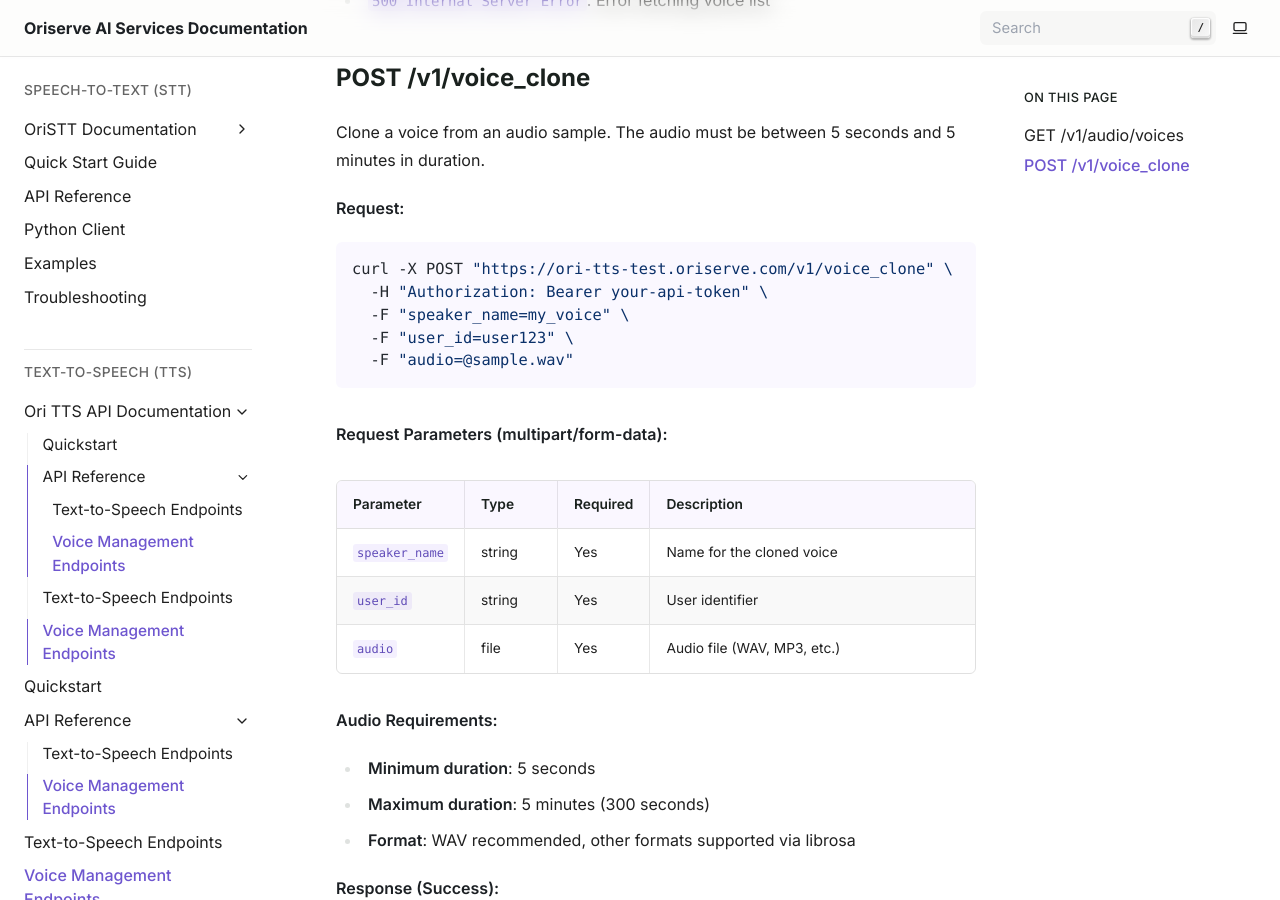
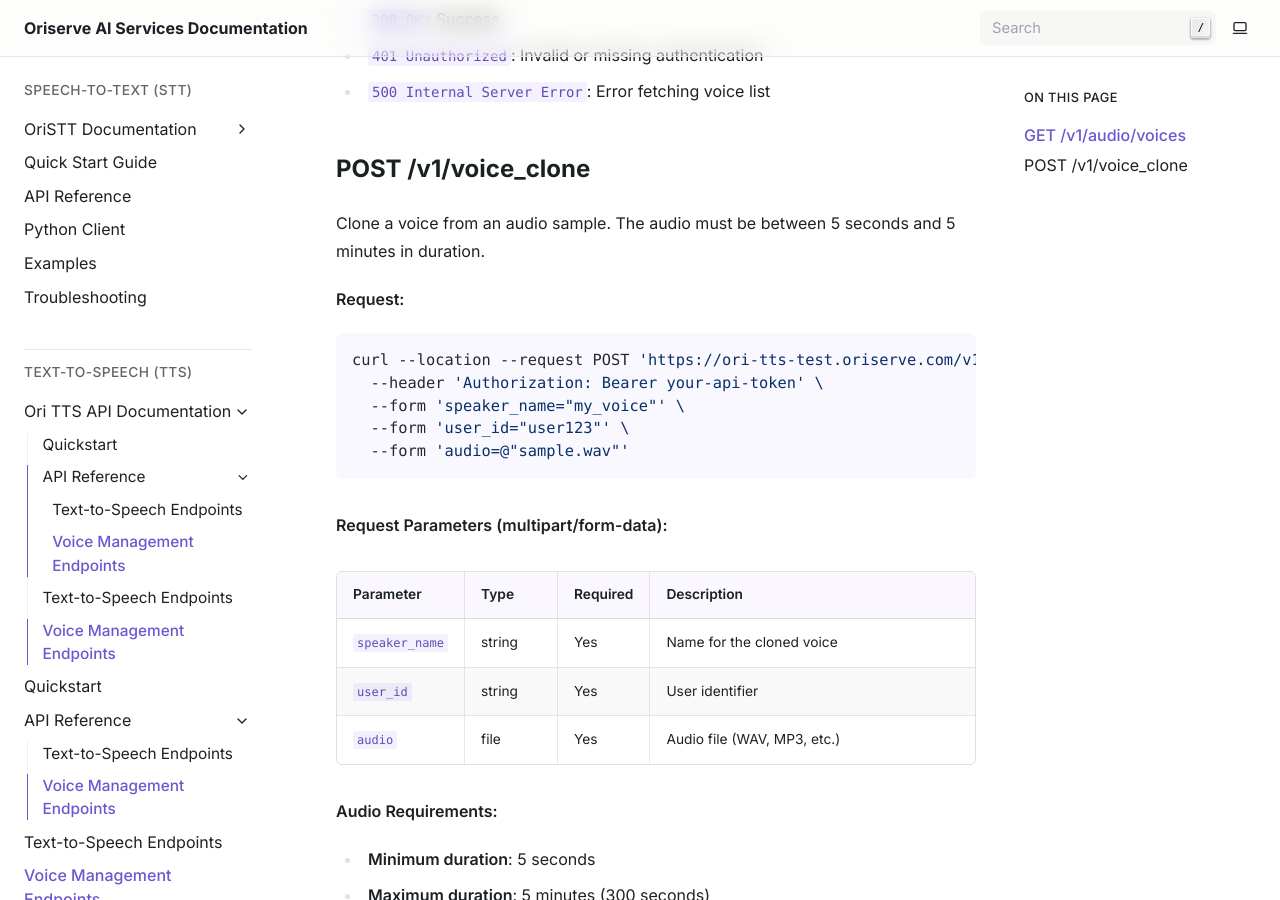
Before and after one commit to OriserveAI/ori-ai-docs, a Sphinx documentation site: the page built from source/tts/api/voice.rst, in a window 1280 px wide and 900 px high, scrolled down 1469 px. Built offline with Sphinx 7.4.7, drawn with Linux system fonts in a browser that asks for light colours; some of the changed text lies outside the part shown.

Commit message:
Updated voices endpoint curl request

```diff
--- a/source/tts/api/voice.rst
+++ b/source/tts/api/voice.rst
@@ -12,8 +12,12 @@
 
 .. code-block:: bash
 
-   curl -X GET "https://ori-tts-test.oriserve.com/v1/audio/voices" \
-     -H "Authorization: Bearer your-api-token"
+   curl --location --request GET 'https://ori-tts-test.oriserve.com/v1/audio/voices' \
+     --header 'Content-Type: application/json' \
+     --header 'Authorization: Bearer your-api-token' \
+     --data '{
+       "user_id": "your-user-id"
+     }'
 
 **Response:**
 
@@ -70,11 +74,11 @@
 
 .. code-block:: bash
 
-   curl -X POST "https://ori-tts-test.oriserve.com/v1/voice_clone" \
-     -H "Authorization: Bearer your-api-token" \
-     -F "speaker_name=my_voice" \
-     -F "user_id=user123" \
-     -F "audio=@sample.wav"
+   curl --location --request POST 'https://ori-tts-test.oriserve.com/v1/voice_clone' \
+     --header 'Authorization: Bearer your-api-token' \
+     --form 'speaker_name="my_voice"' \
+     --form 'user_id="user123"' \
+     --form 'audio=@"sample.wav"'
 
 **Request Parameters (multipart/form-data):**
 
```
